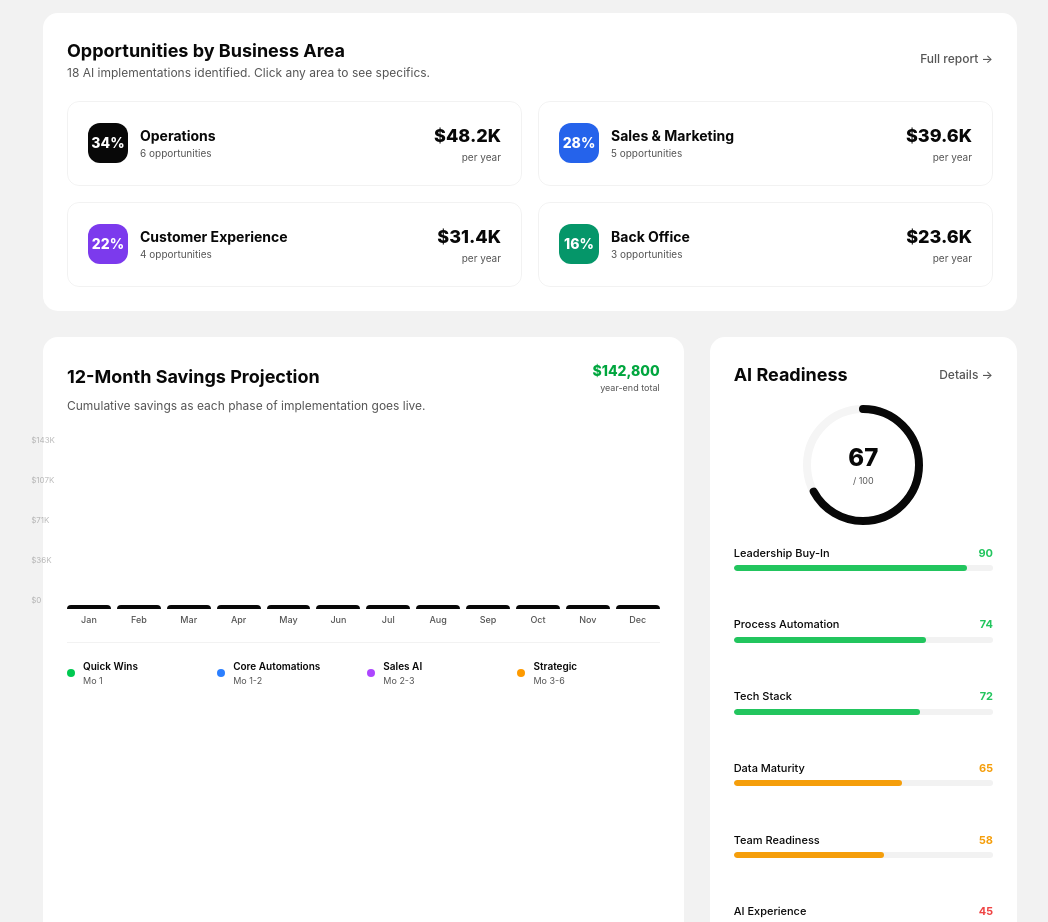
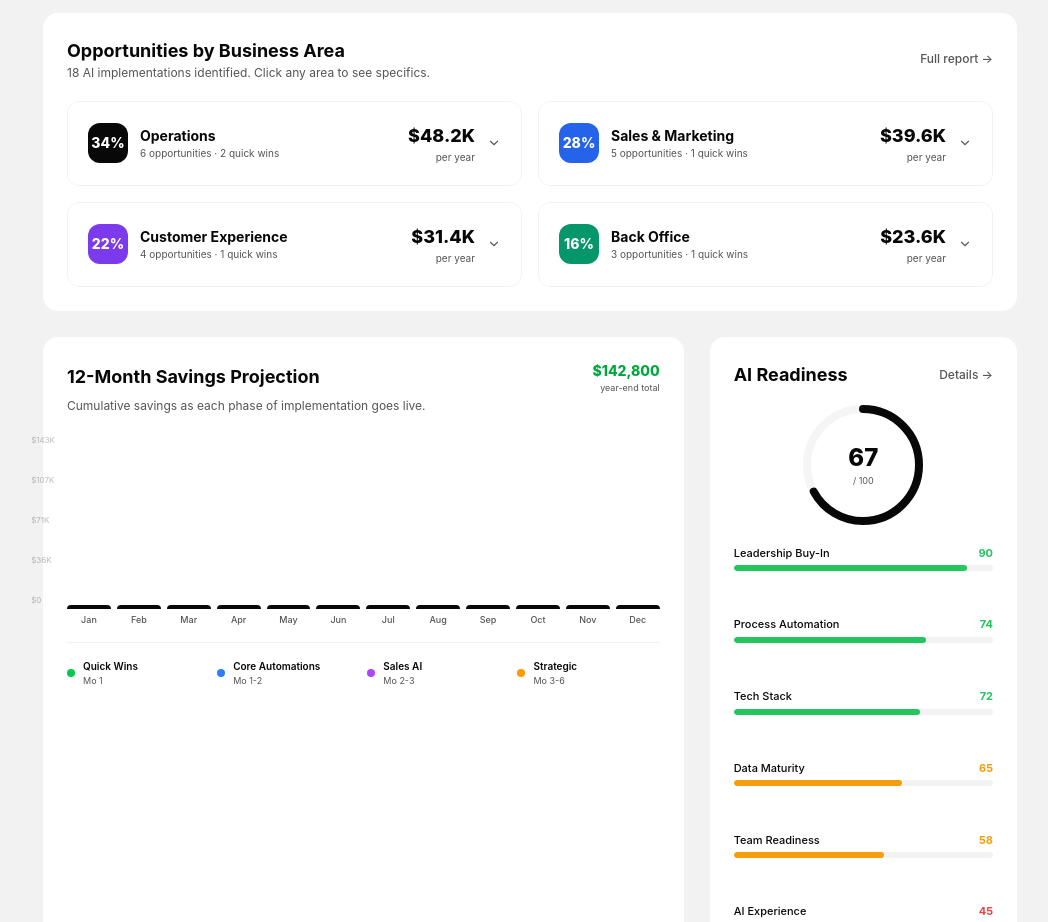
Before and after one commit to masonkane/groundwork, a Next.js app: page /dashboard in a window 1280 px wide. Shown: the part 1480-2402 px from the top of the page, without its empty margins (230-1278 px from the left). Built offline with nearby package versions, Linux system fonts and the light colour scheme.

Commit message:
Dashboard polish: opportunity cards hover states, chevron indicators, quick win counts, savings progress bars per item, monthly breakdown

```diff
--- a/src/app/dashboard/page.tsx
+++ b/src/app/dashboard/page.tsx
@@ -269,32 +269,44 @@ export default function DashboardOverview() {
         </div>
         <div className="grid sm:grid-cols-2 gap-4">
           {opportunities.map((opp) => (
-            <div key={opp.area} className="border border-black/5 rounded-xl overflow-hidden">
+            <div key={opp.area} className="border border-black/5 rounded-xl overflow-hidden hover:border-black/10 hover:shadow-sm transition-all duration-200">
               <button onClick={() => setExpandedOpp(expandedOpp === opp.area ? null : opp.area)} className="w-full p-5 flex items-center justify-between text-left hover:bg-black/[0.01] transition-colors">
                 <div className="flex items-center gap-3">
                   <div className="w-10 h-10 rounded-xl flex items-center justify-center font-extrabold text-white text-sm" style={{ backgroundColor: opp.color }}>{opp.pct}%</div>
                   <div>
                     <div className="text-sm font-bold">{opp.area}</div>
-                    <div className="text-[10px] text-[var(--mid-gray)]">{opp.count} opportunities</div>
+                    <div className="text-[10px] text-[var(--mid-gray)]">{opp.count} opportunities · {opp.items.filter(i => i.status === "Quick Win").length} quick wins</div>
                   </div>
                 </div>
-                <div className="text-right">
+                <div className="text-right flex items-center gap-3">
+                  <div>
                     <div className="text-lg font-extrabold">${(opp.savings / 1000).toFixed(1)}K</div>
                     <div className="text-[10px] text-[var(--mid-gray)]">per year</div>
+                  </div>
+                  <svg width="14" height="14" viewBox="0 0 24 24" fill="none" stroke="currentColor" strokeWidth="2" strokeLinecap="round" className={`text-[var(--mid-gray)] transition-transform ${expandedOpp === opp.area ? "rotate-180" : ""}`}><polyline points="6,9 12,15 18,9"/></svg>
                 </div>
               </button>
               {expandedOpp === opp.area && (
                 <div className="px-5 pb-5 border-t border-black/5 pt-4">
                   <div className="space-y-2">
                     {opp.items.map(item => (
-                      <div key={item.name} className="flex items-center justify-between p-3 bg-[var(--light-surface)] rounded-lg">
+                      <div key={item.name} className="p-3 bg-[var(--light-surface)] rounded-lg">
+                        <div className="flex items-center justify-between mb-1.5">
                           <div className="flex items-center gap-2">
                             <span className="text-sm font-medium">{item.name}</span>
                             <span className={`text-[9px] font-semibold px-2 py-0.5 rounded-full ${item.status === "Quick Win" ? "bg-green-50 text-green-700 border border-green-100" : item.status === "Medium-term" ? "bg-blue-50 text-blue-700 border border-blue-100" : "bg-gray-50 text-gray-600 border border-gray-200"}`}>{item.status}</span>
                           </div>
                           <span className="text-sm font-bold">${item.savings.toLocaleString()}/yr</span>
                         </div>
+                        <div className="h-1 bg-black/5 rounded-full overflow-hidden">
+                          <div className="h-full rounded-full transition-all duration-500" style={{ width: `${(item.savings / opp.savings) * 100}%`, backgroundColor: opp.color }} />
+                        </div>
+                      </div>
                     ))}
+                  </div>
+                  <div className="mt-3 flex items-center justify-between text-[10px] text-[var(--mid-gray)]">
+                    <span>{opp.pct}% of total projected savings</span>
+                    <span>${(opp.savings / 12).toLocaleString()}/mo</span>
                   </div>
                 </div>
               )}
```
Lines whose indentation alone changed are shown as unchanged.
